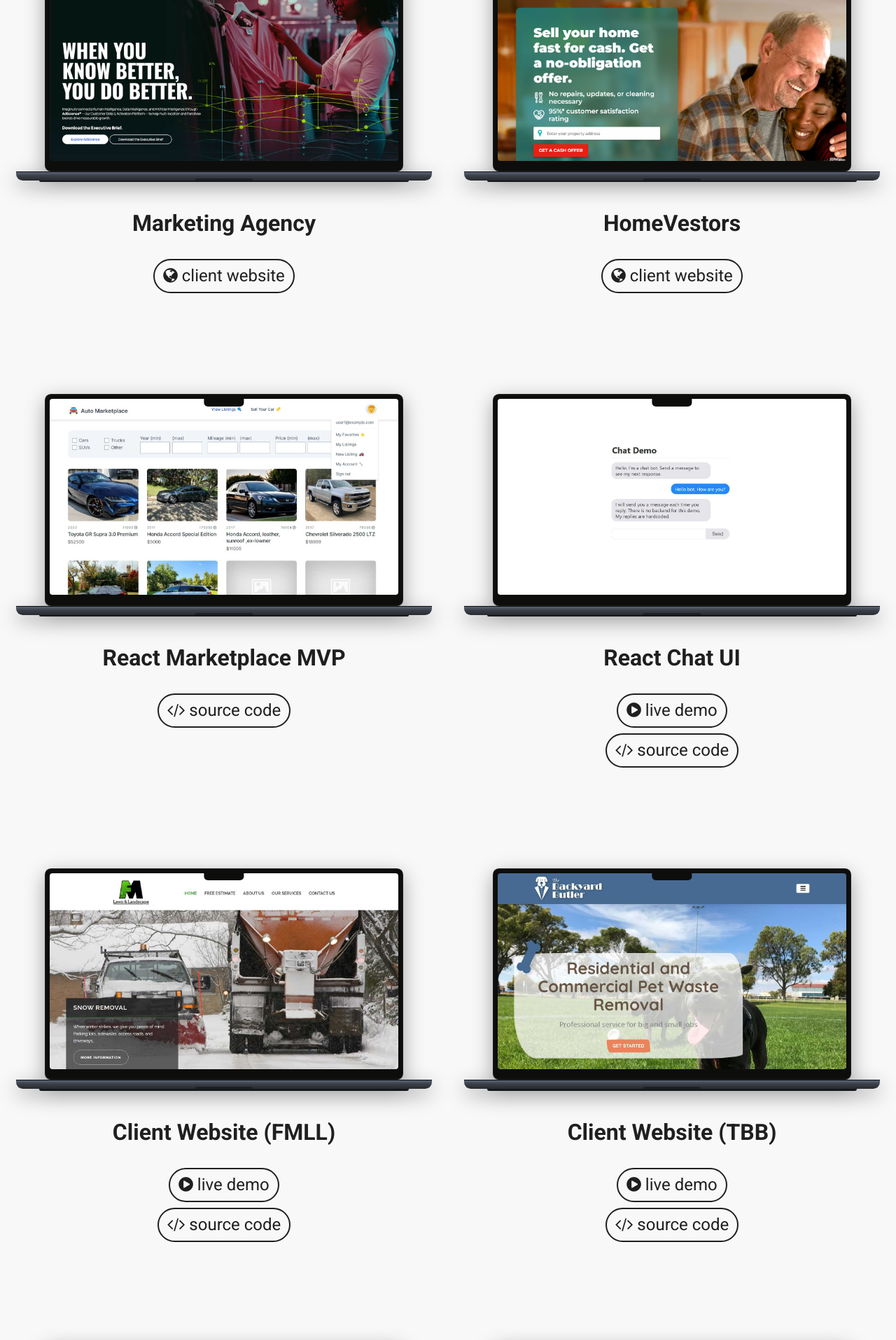
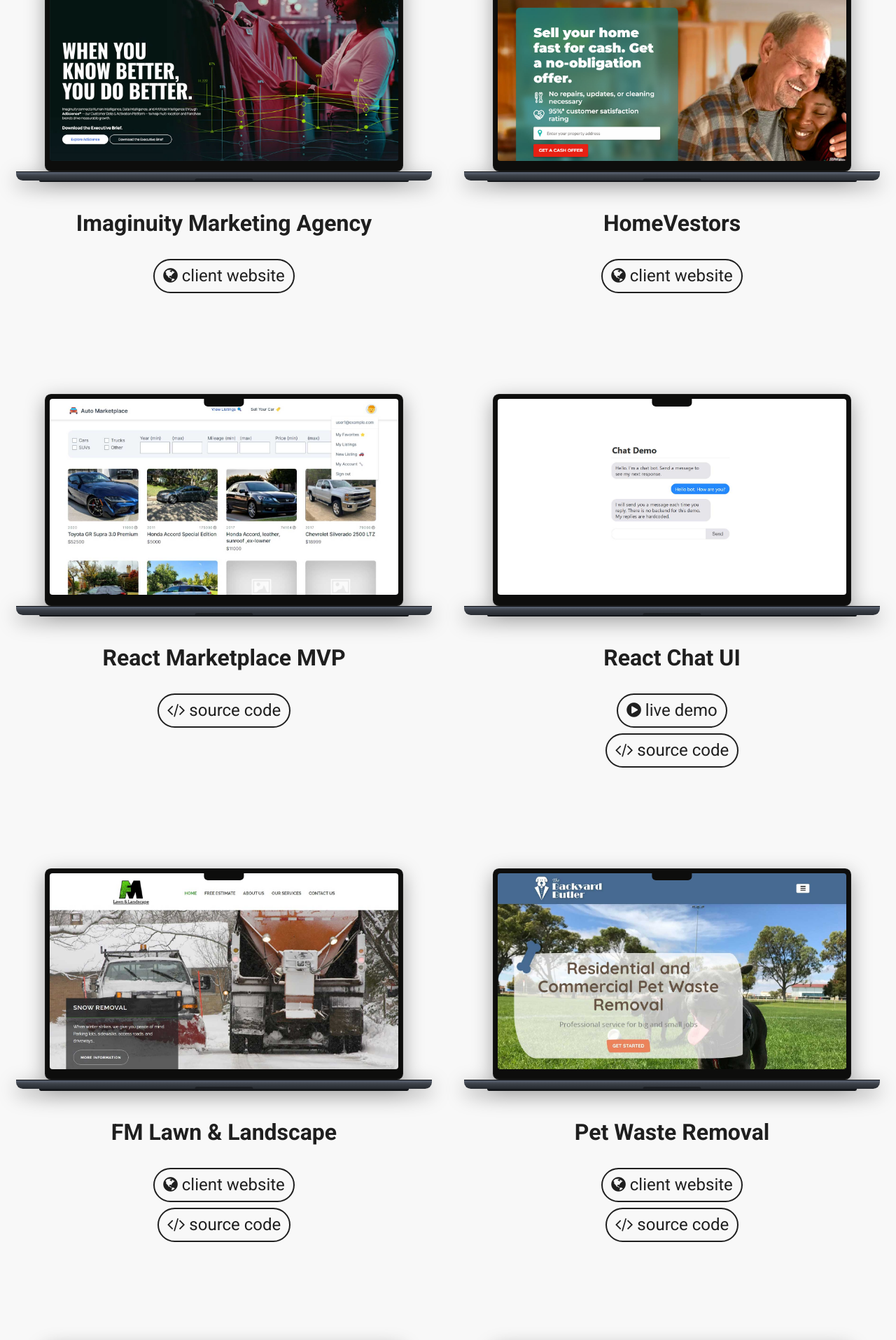
Before and after one commit to durkes/portfolio, a React (Create React App) app: page /#/projects in a window 1280 px wide. Shown: the part 898-2813 px from the top of the page at 70% size. Built offline with nearby package versions, Linux system fonts and the light colour scheme; the HTML template or start-up script is replaced by a standard one.

Commit message:
update projects

```diff
--- a/src/info/Info.js
+++ b/src/info/Info.js
@@ -113,7 +113,7 @@
             alt: 'Dallas Jet International website screenshot'
         },
         {
-            title: 'Marketing Agency',
+            title: 'Imaginuity Marketing Agency',
             description: 'More info on the project.',
             site: 'https://www.imaginuity.com/',
             image: imaginuity,
@@ -144,17 +144,17 @@
             alt: 'React Chat UI screenshot'
         },
         {
-            title: 'Client Website (FMLL)',
+            title: 'FM Lawn & Landscape',
             description: 'More info on the project.',
-            demo: 'https://durkes.net/fmll-website/',
+            site: 'https://durkes.net/fmll-website/',
             source: 'https://github.com/durkes/fmll-website',
             image: mockFmll,
             alt: 'FMLL website screenshot'
         },
         {
-            title: 'Client Website (TBB)',
+            title: 'Pet Waste Removal',
             description: 'More info on the project.',
-            demo: 'https://tbb.pages.dev/',
+            site: 'https://tbb.pages.dev/',
             source: 'https://github.com/durkes/tbb-website',
             image: mockTbb,
             alt: 'Client website screenshot'
```
